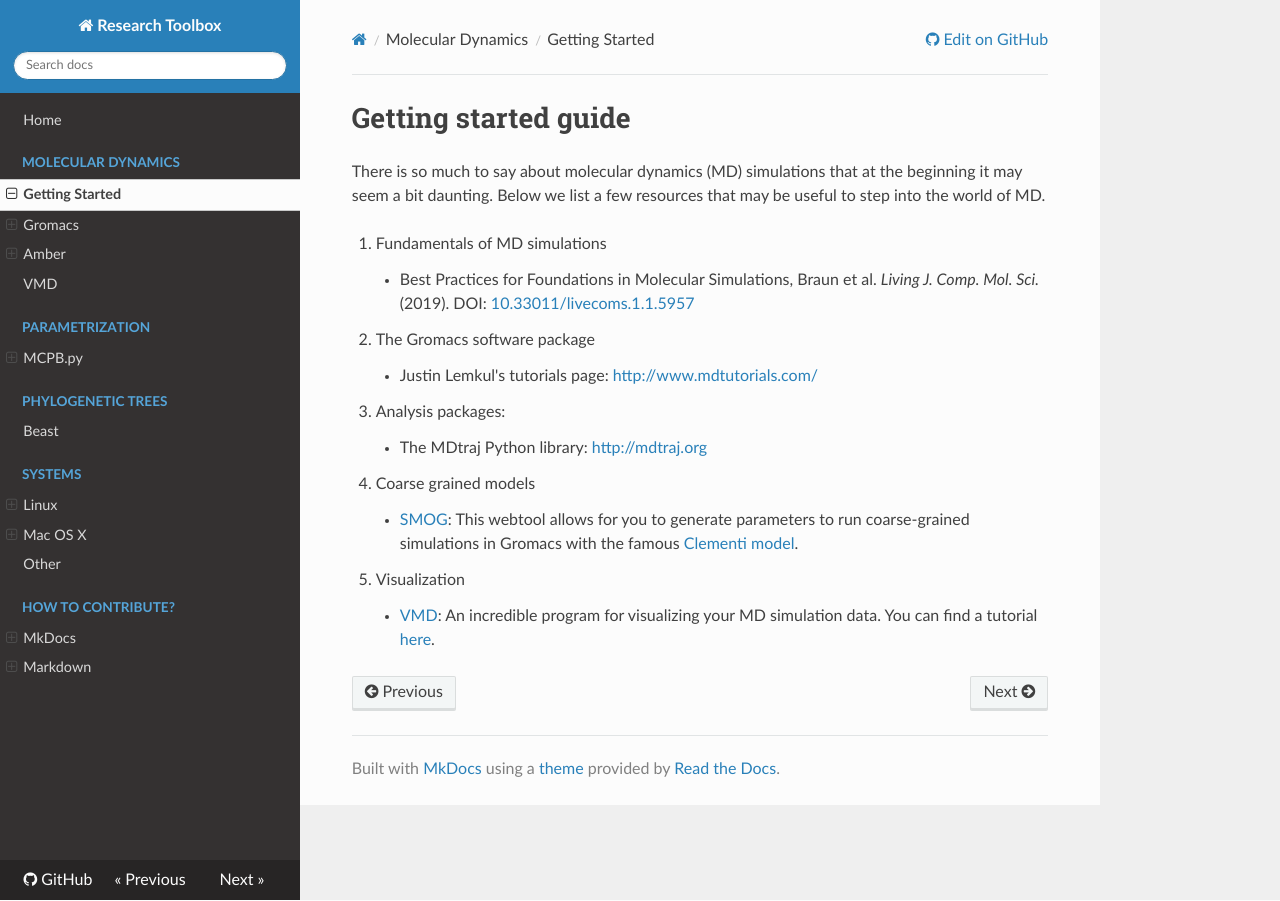
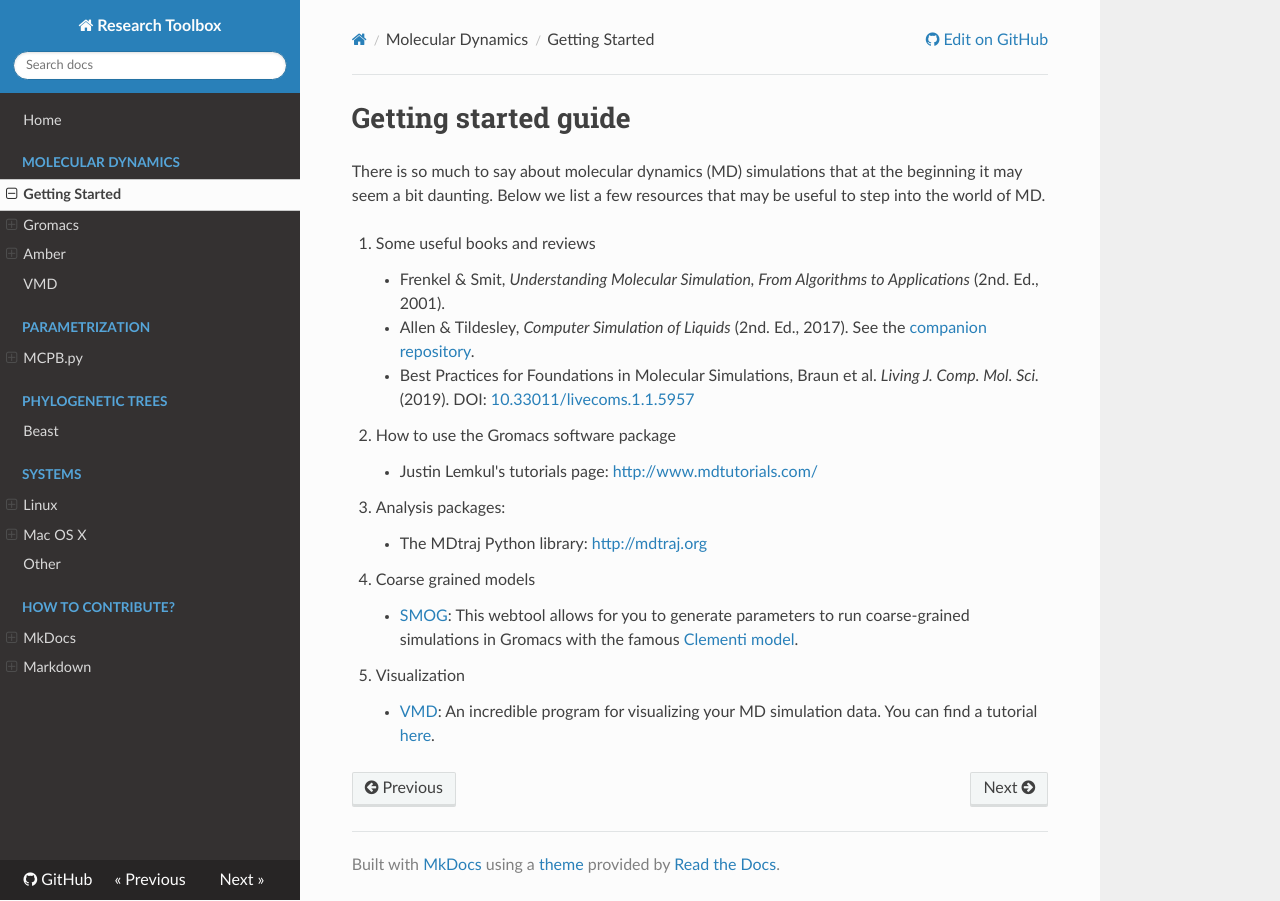
Before and after one commit to BioKT/ResDocs, an MkDocs documentation site: the page built from docs/Starting/guide.md, in a window 1280 px wide. Built offline with MkDocs 1.6.1, drawn with Linux system fonts in a browser that asks for light colours; nearby versions of some CDN libraries.

Commit message:
Adds a few config tweaks

```diff
--- a/docs/Starting/guide.md
+++ b/docs/Starting/guide.md
@@ -3,10 +3,12 @@ There is so much to say about molecular dynamics (MD) simulations
 that at the beginning it may seem a bit daunting. Below we list
 a few resources that may be useful to step into the world of MD.
 
-1. Fundamentals of MD simulations
+1. Some useful books and reviews
+	* Frenkel & Smit, *Understanding Molecular Simulation, From Algorithms to Applications* (2nd. Ed., 2001).
+	* Allen & Tildesley, *Computer Simulation of Liquids* (2nd. Ed., 2017). See the [companion repository](https://github.com/Allen-Tildesley).
 	* Best Practices for Foundations in Molecular Simulations, Braun et al. *Living J. Comp. Mol. Sci.* (2019). DOI: [10.33011/livecoms.1.1.5957](https://doi.org/10.33011/livecoms.1.1.5957)
 
-2. The Gromacs software package
+2. How to use the Gromacs software package
 	* Justin Lemkul's tutorials page: [http://www.mdtutorials.com/](http://www.mdtutorials.com/)
 
 3. Analysis packages:
--- a/mkdocs.yml
+++ b/mkdocs.yml
@@ -3,6 +3,8 @@ site_url: https://biokt.github.io/ResDocs/
 repo_url: https://github.com/BioKT/ResDocs
 use_directory_urls: False
 theme: readthedocs
+locale: en
+include_sidebar: false
 nav:
   - Home: 'index.md'
   - 'Molecular Dynamics':
```
